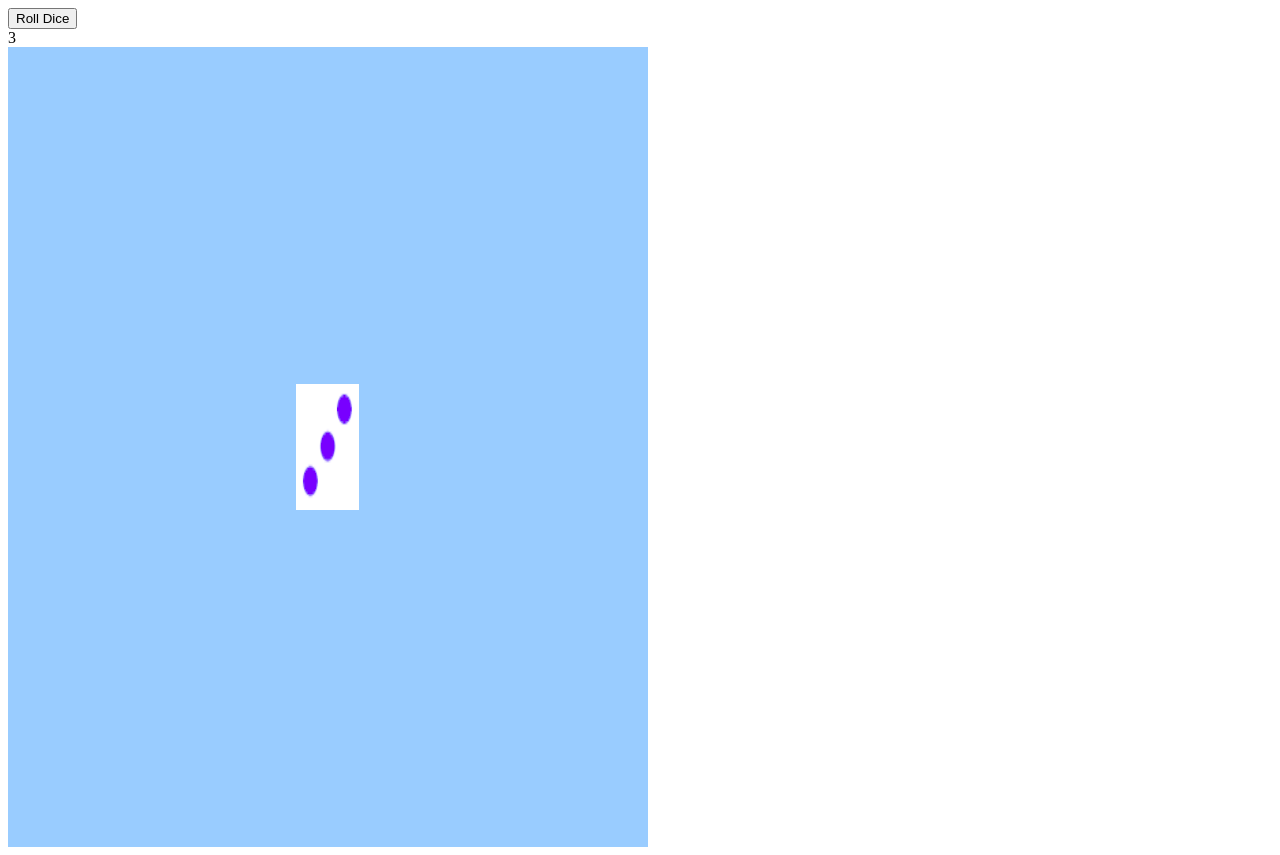
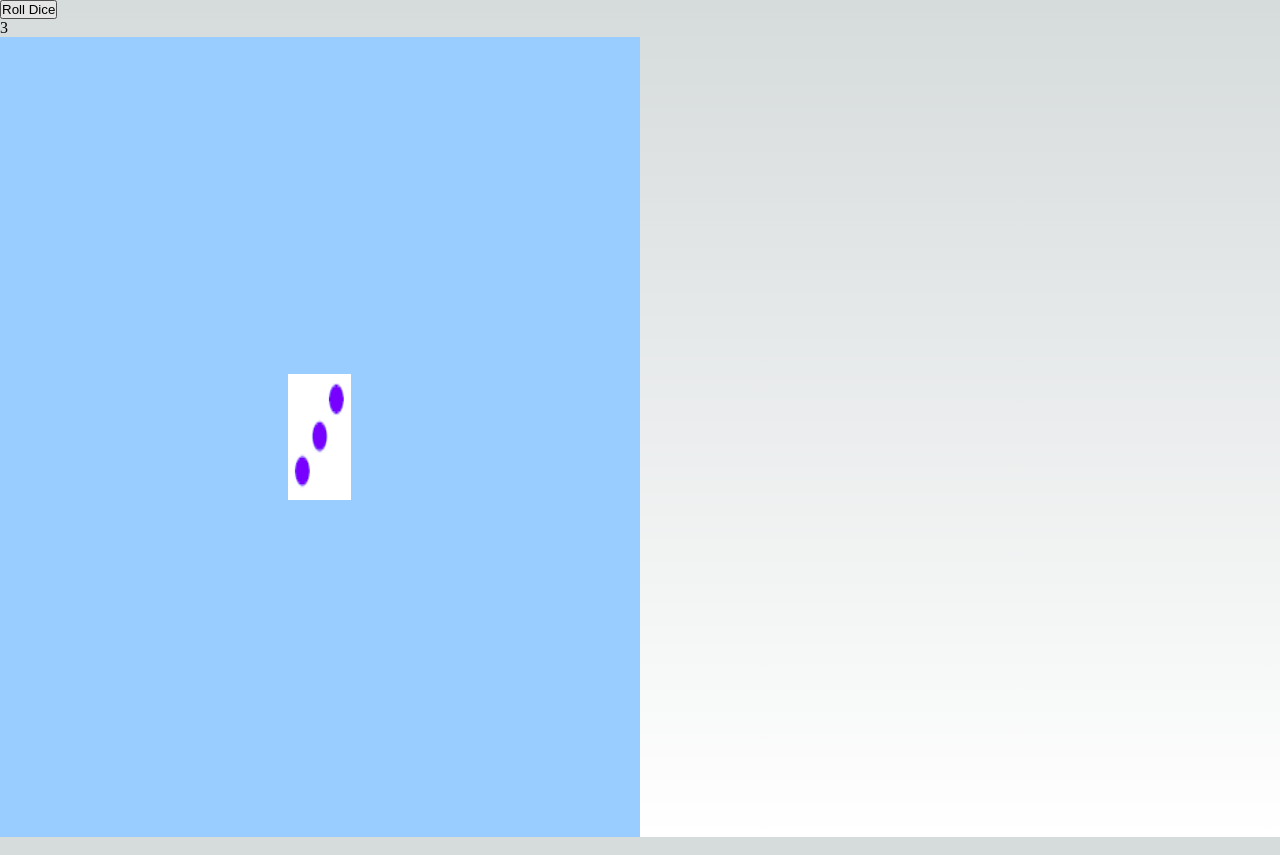
Before and after one commit to deenuit113/NIceDice, a Next.js app in the folder nicedice/: page / in a window 1280 px wide. Built offline with nearby package versions, Linux system fonts and the light colour scheme.

Commit message:
Feat: add tab title and icon

```diff
--- a/nicedice/package.json
+++ b/nicedice/package.json
@@ -18,6 +18,7 @@
     "@types/node": "^20",
     "@types/react": "^18",
     "@types/react-dom": "^18",
+    "@types/three": "^0.163.0",
     "typescript": "^5"
   }
 }
--- a/nicedice/pages/_app.tsx
+++ b/nicedice/pages/_app.tsx
@@ -1,5 +1,17 @@
-import type { AppProps } from "next/app";
+import '../styles/globals.css'
+import { AppProps } from 'next/app'
+import Head from 'next/head';
 
 export default function App({ Component, pageProps }: AppProps) {
-  return <Component {...pageProps} />;
+
+    return (
+        <>
+            <Head>
+                <title>NiceDice</title>
+                <link rel="icon" href="/diceicon.ico" />
+            </Head>
+            <Component {...pageProps} />
+        </>
+
+    );
 }
--- a/nicedice/tsconfig.json
+++ b/nicedice/tsconfig.json
@@ -14,7 +14,7 @@
     "incremental": true,
     "paths": {
       "@/*": ["./src/*"]
-    }
+    },
   },
   "include": ["next-env.d.ts", "**/*.ts", "**/*.tsx"],
   "exclude": ["node_modules"]
```
Also changed, not shown: 2 other files (tests, documents, lock files or other folders).
